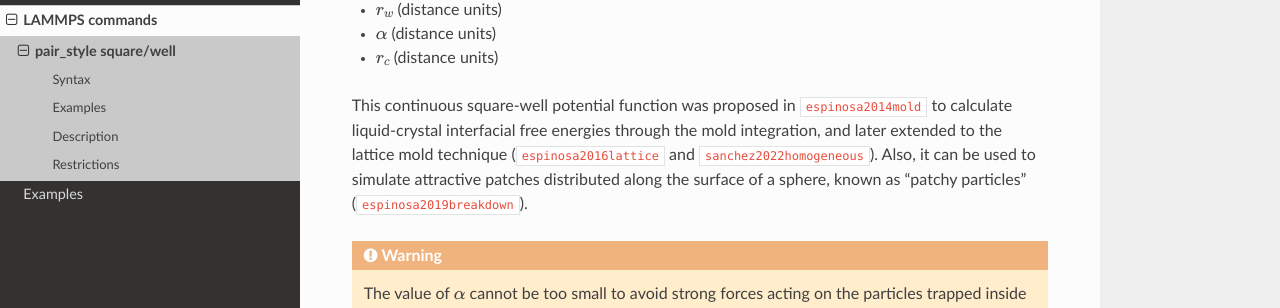
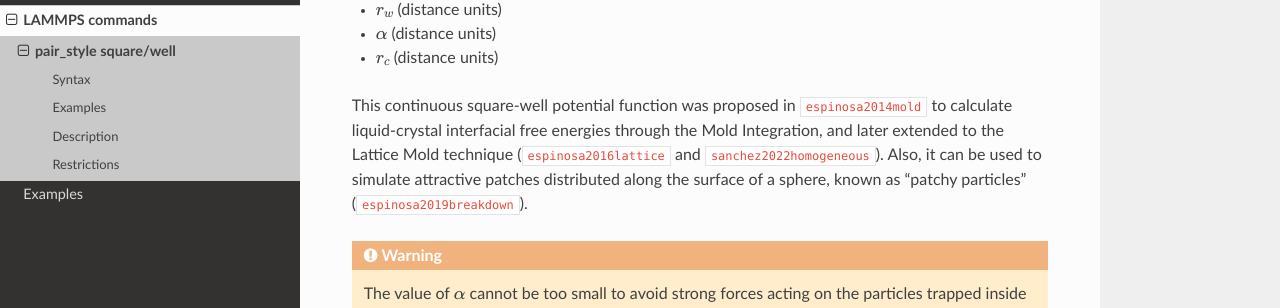
Before and after one commit to AndresRTejedor/Mold, a Sphinx documentation site: the page built from docs/source/pair_square.md, in a window 1280 px wide and 900 px high, scrolled down 645 px. Shown: the part 162-470 px from the top of the window. Built offline with Sphinx 7.4.7 and the Read the Docs theme 2.0.0, drawn with Linux system fonts in a browser that asks for light colours; cross-references to code outside the pages are shown as plain code.

`````diff
--- a/docs/source/pair_square.md
+++ b/docs/source/pair_square.md
@@ -29,7 +29,7 @@ The following coefficients must be defined for each pair of atoms types via the
 -  $\alpha$ (distance units)
 -  $r_{c}$ (distance units)
 
-This continuous square-well potential function was proposed in {footcite:t}`espinosa2014mold` to calculate liquid-crystal interfacial free energies through the mold integration, and later extended to the lattice mold technique ({footcite:t}`espinosa2016lattice` and {footcite:t}`sanchez2022homogeneous`). Also, it can be used to simulate attractive patches distributed along the surface of a sphere, known as “patchy particles” ({footcite:t}`espinosa2019breakdown`).
+This continuous square-well potential function was proposed in {footcite:t}`espinosa2014mold` to calculate liquid-crystal interfacial free energies through the Mold Integration, and later extended to the Lattice Mold technique ({footcite:t}`espinosa2016lattice` and {footcite:t}`sanchez2022homogeneous`). Also, it can be used to simulate attractive patches distributed along the surface of a sphere, known as “patchy particles” ({footcite:t}`espinosa2019breakdown`).
 
 
 ````{warning}
`````
